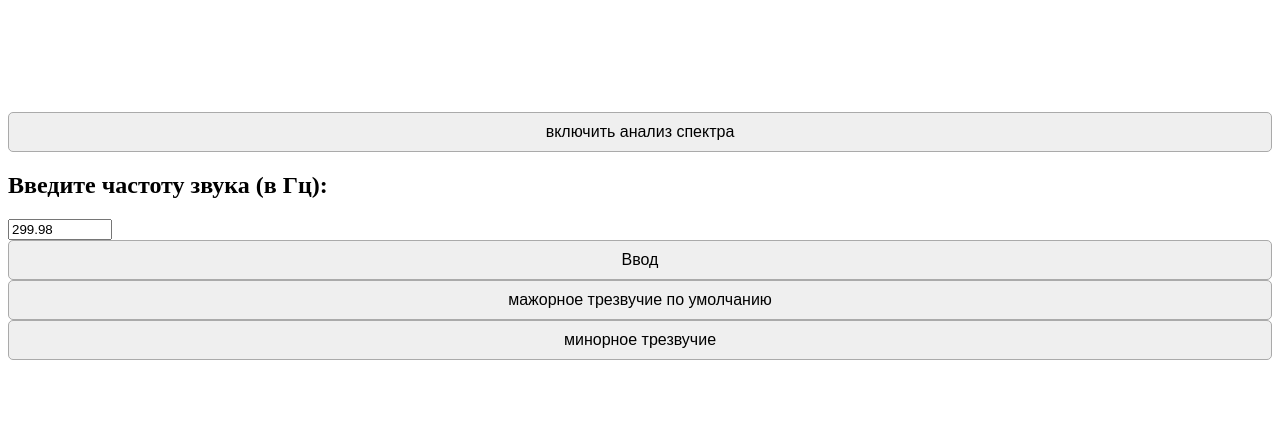
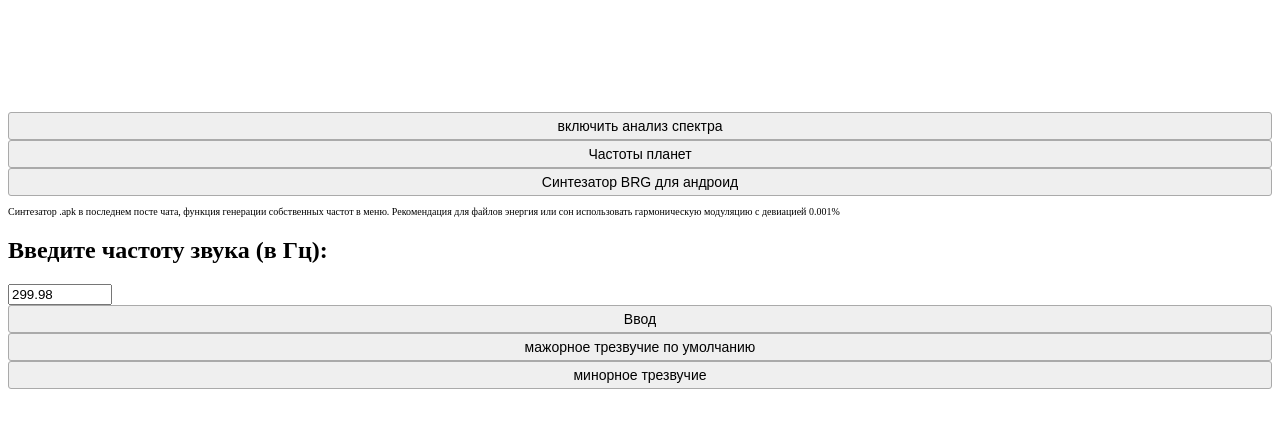
Before and after one commit to meweryk/Wave-of-land, a plain HTML site: page spectr.html in a window 1280 px wide. Drawn offline with Linux system fonts and the light colour scheme.

Commit message:
Update spectr.html

```diff
--- a/spectr.html
+++ b/spectr.html
@@ -6,14 +6,17 @@
         <title>Воспроизведение звука</title>
         <style>
             button {
-                padding: 10px 20px;
+                padding: 5px 10px;
                 border: none;
-                border-radius: 5px;
-                font-size: 16px;
+                border-radius: 3px;
+                font-size: 14px;
                 cursor: pointer;
                 transition: background-color 0.3s, color 0.3s;
                 width: 100%;
                 border: 1px solid #aaa;
+            }
+            p {
+                font-size: 10px;
             }
 
             button:hover {
@@ -29,7 +32,10 @@
     </head>
     <body>
         <canvas id="spectrumCanvas" width="800" height="100"></canvas>
-        <button onclick="startAnalyzer()">включить анализ спектра</button>
+        <button onclick="startAnalyzer()">включить анализ спектра</button><br>
+        <button class="button" onclick="window.location.href = 'index.html';">Частоты планет</button>
+        <button class="button" onclick="window.location.href = 'https://t.me/vbr_chat/14076';">Синтезатор BRG для андроид</button>
+        <p>Синтезатор .apk в последнем посте чата, функция генерации собственных частот в меню. Рекомендация для файлов энергия или сон использовать гармоническую модуляцию с девиацией 0.001%</p>
         <h2>Введите частоту звука (в Гц):</h2>
         <input type="number" id="frequencyInput" min="1" max="20000" step="0.01" value="299.98">
         <button id="calc" onclick="calc()">Ввод</button><br>
```
